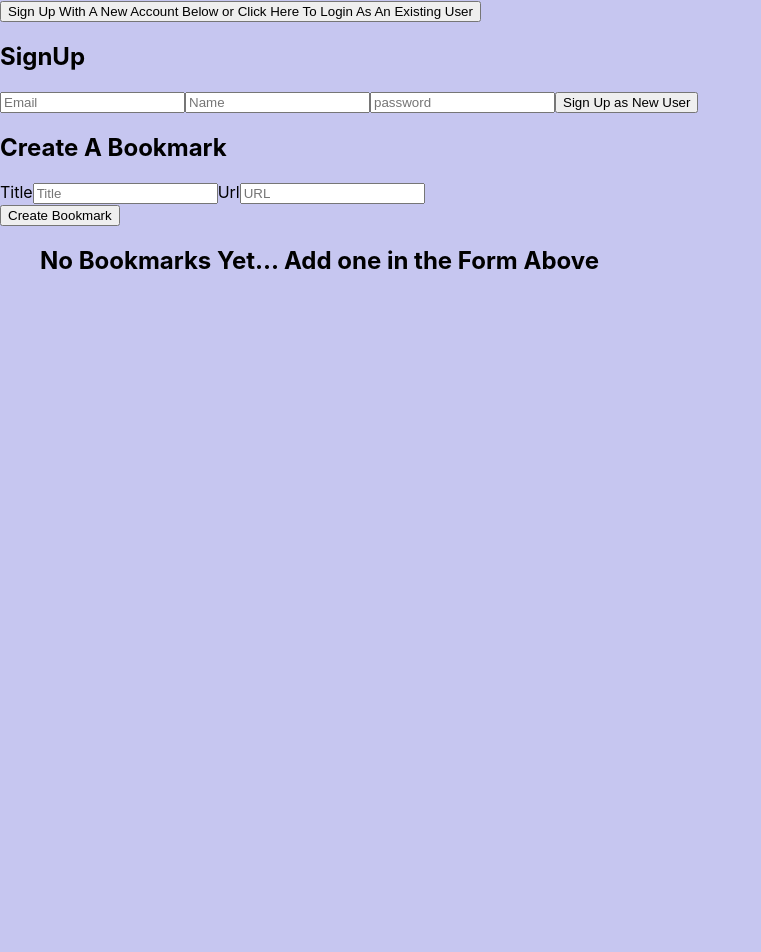
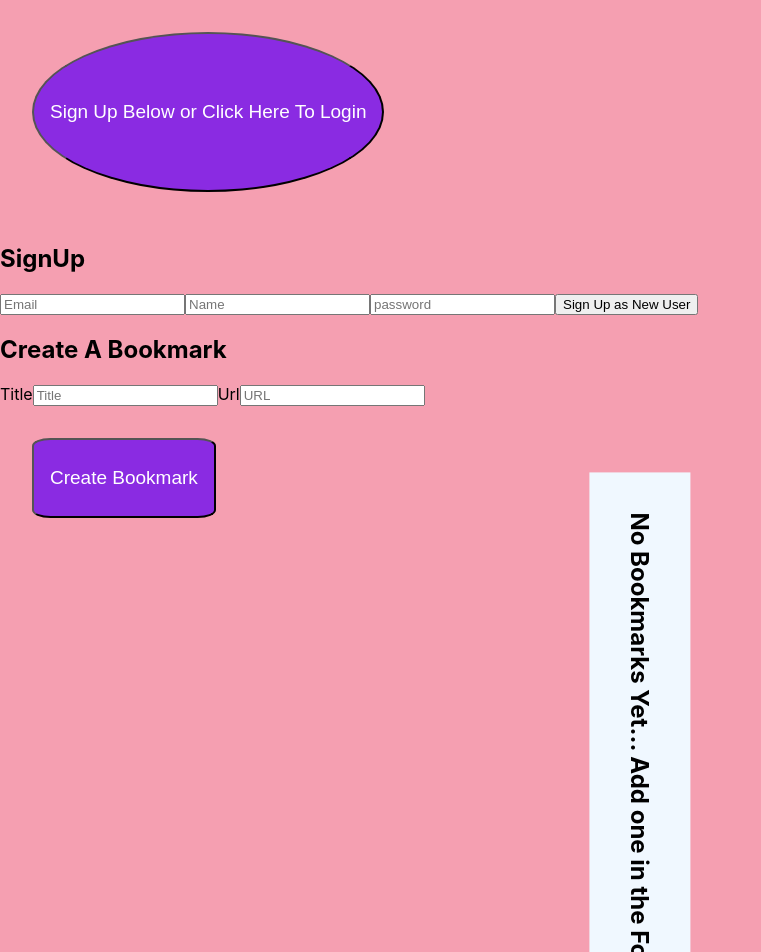
Before and after one commit to christine-iyer/bookmarks, a React (Create React App) app: page / in a window 1280 px wide. Shown: the top 952 px of the page, without its empty margins (0-761 px from the left). Before the commit the page ends 800 px from the top, so only its background shows below. Built offline with nearby package versions, Linux system fonts and the light colour scheme.

Commit message:
im no artist.

```diff
--- a/src/components/Auth/Auth.js
+++ b/src/components/Auth/Auth.js
@@ -44,7 +44,7 @@ export default function Auth ({
                     setShowSignUp(!showSignUp)
                   }}
                 >
-                  {showSignUp ? 'Sign Up With A New Account Below or Click Here To Login As An Existing User' : 'Welcome Back, Login As An Existing User or Click Here To Sign Up With A New Account'}
+                  {showSignUp ? 'Sign Up  Below or Click Here To Login' : 'Welcome Back, Login or Click Here To Sign Up'}
                 </button>
                 {
                     showSignUp
--- a/src/components/Auth/Auth.module.scss
+++ b/src/components/Auth/Auth.module.scss
@@ -0,0 +1,14 @@
+.button {
+     background-color: blueviolet;
+     color: white;
+     height:10rem;
+     padding: 1rem;
+     font-size: 19px;
+     margin: 2rem;
+     border-radius: 70%;
+     text-align: center;
+     text-align: justify;
+     text-justify: inter-word;
+     word-wrap: break-word;
+
+}
--- a/src/components/Bookmark/Bookmark.js
+++ b/src/components/Bookmark/Bookmark.js
@@ -8,8 +8,8 @@ export default function Bookmark ({
   const [showInput, setShowInput] = useState(false)
   const inputRef = useRef(null)
   return (
-    <>
-      <li>
+    <div className={styles.bookmark}>
+      <li className={styles.LItem}>
         <h4 onClick={() => setShowInput(!showInput)}>{bookmark.title}</h4>
         <input
           ref={inputRef}
@@ -26,11 +26,12 @@ export default function Bookmark ({
         />
         <a href={bookmark.url} target='_blank' rel='noreferrer'> {bookmark.title}</a>
         <button
+        className={styles.button}
           onClick={() => deleteBookmark(bookmark._id)}
         >
           Delete Me
         </button>
       </li>
-    </>
+    </div>
   )
 }
--- a/src/components/Bookmark/Bookmark.module.scss
+++ b/src/components/Bookmark/Bookmark.module.scss
@@ -0,0 +1,23 @@
+.button {
+     background-color: blueviolet;
+     color: greenyellow;
+     height:5rem;
+     padding: 1rem;
+     font-size: 19px;
+     margin: 2rem;
+     border-radius: 10%;
+     text-align: center;
+     text-align: justify;
+     text-justify: inter-word;
+     word-wrap: break-word;
+     transform: rotate(-90deg);
+
+}
+
+
+.LItem {
+     background-color:complement($color: #9da9e4);
+     border-style: double;
+     border-radius: 10%;
+     list-style: none;
+}
--- a/src/components/BookmarkList/BookmarkList.js
+++ b/src/components/BookmarkList/BookmarkList.js
@@ -1,5 +1,6 @@
 import Bookmark from '../Bookmark/Bookmark'
-import Logout from '../Logout/Logout'
+import styles from './BookmarkList.module.scss'
+
 
 export default function BookmarkList ({
   bookmarks,
@@ -7,7 +8,7 @@ export default function BookmarkList ({
   deleteBookmark
 }) {
   return (
-    <>
+    <div   className={styles.DivList}>
     <ul>
       {
             bookmarks.length
@@ -24,7 +25,11 @@ export default function BookmarkList ({
                 </>
         }
     </ul>
-    <Logout />
-    </>
+
+    </div>
+
+
+
+
   )
 }
--- /dev/null
+++ b/src/components/BookmarkList/BookmarkList.module.scss
@@ -0,0 +1,17 @@
+
+.DivList {
+     margin-top: 40%;
+     list-style-type:none;
+     padding:0;
+     justify-content:flex-end;
+     display: flex;
+     flex-direction: column-reverse;
+     border-width: 2rem;
+     border-color: cadetblue;
+     background-color: aliceblue;
+     list-style: none;
+     transform: rotate(-270deg);
+     text-align: top;
+     position: relative;
+     // text-transform: rotate(-90deg);
+}
--- a/src/components/CreateBookmark/CreateBookmark.module.scss
+++ b/src/components/CreateBookmark/CreateBookmark.module.scss
@@ -0,0 +1,14 @@
+.button {
+     background-color: blueviolet;
+     color: white;
+     height:5rem;
+     padding: 1rem;
+     font-size: 19px;
+     margin: 2rem;
+     border-radius: 10%;
+     text-align: center;
+     text-align: justify;
+     text-justify: inter-word;
+     word-wrap: break-word;
+
+}
--- a/src/components/Logout/Logout.module.scss
+++ b/src/components/Logout/Logout.module.scss
@@ -1,9 +1,13 @@
 .UserLogOut {
      font-size: 1.5vmin;
-     color: var(--text-light);
+     color: palevioletred;
      text-align: center;
+
      }
 
      .UserLogOut .email {
        font-size: smaller;
+       border-radius: 10%;
+       color: palevioletred;
+
      }
--- a/src/index.css
+++ b/src/index.css
@@ -5,7 +5,7 @@ body {
     sans-serif;
   -webkit-font-smoothing: antialiased;
   -moz-osx-font-smoothing: grayscale;
-  background-color: rgb(198, 198, 240);
+  background-color: rgb(245, 159, 177);
 }
 
 code {
--- a/src/index.js
+++ b/src/index.js
@@ -1,7 +1,7 @@
 import React from 'react';
 import ReactDOM from 'react-dom/client';
 import './index.css';
-import App from './App';
+import App from './pages/App/App';
 import reportWebVitals from './reportWebVitals';
 
 const root = ReactDOM.createRoot(document.getElementById('root'));
--- a/src/App.js
+++ b/src/pages/App/App.js
@@ -1,7 +1,9 @@
 import { useState, useEffect } from 'react'
-import Auth from './components/Auth/Auth'
-import CreateBookmark from './components/CreateBookmark/CreateBookmark'
-import BookmarkList from './components/BookmarkList/BookmarkList'
+import Auth from '../../components/Auth/Auth'
+import CreateBookmark from '../../components/CreateBookmark/CreateBookmark'
+import BookmarkList from '../../components/BookmarkList/BookmarkList'
+import styles from './App.module.scss'
+require('../..')
 export default function App () {
   /*
     Login, SignUp, CreateBookmark, ListBookmarksByUser, DeleteBookmark, UpdateBookmark
@@ -157,7 +159,7 @@ export default function App () {
     <>
     {
       token?
-      <button onClick={() => {
+      <button className={styles.button} onClick={() => {
         localStorage.removeItem('token')
         window.location.reload()
       }}>
```
Also changed, not shown: src/pages/App/App.module.scss (added).
